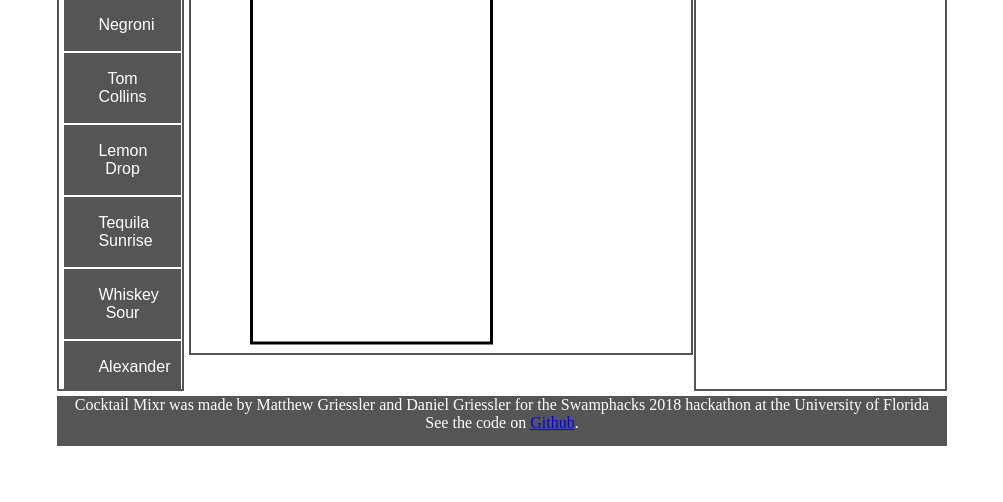
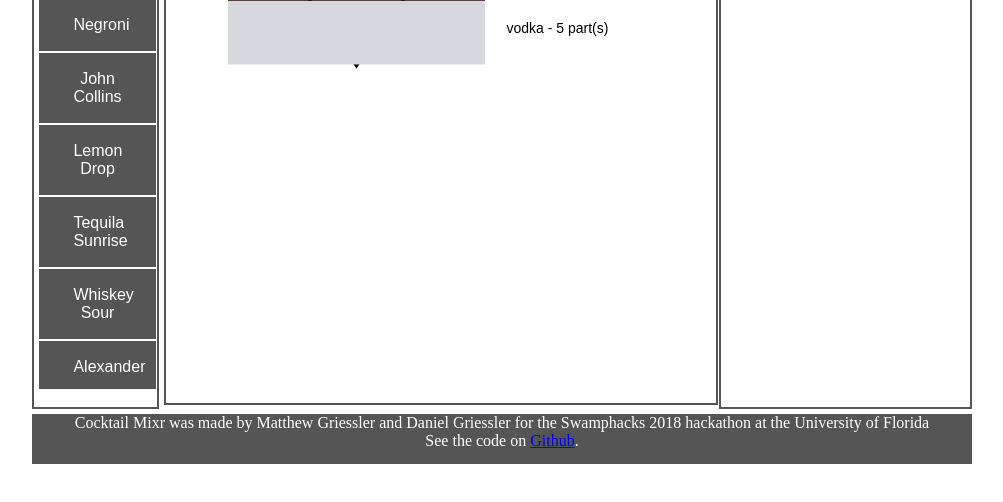
Before and after one commit to mgriessler/cocktailmixxer, a plain HTML site: page index.html in a window 1280 px wide. Both pictures are taken after a click on the button "Lemon Drop". Shown: the part 242-744 px from the top of the page, without its empty margins (138-1141 px from the left). Drawn offline with nearby package versions, Linux system fonts and the light colour scheme.

Commit message:
final polishing

```diff
--- a/css/styles.css
+++ b/css/styles.css
@@ -1,6 +1,6 @@
 .wrapper {
     display: grid;
-    grid-template-columns: auto 10% 500px 20% auto;
+    grid-template-columns: auto 10% 550px 20% auto;
     grid-gap: 5px;
     grid-auto-rows: minmax(50px, auto);
 }
--- a/index.html
+++ b/index.html
@@ -27,7 +27,7 @@
             <div id="drink-list"></div>
         </div>
         <div class="drink-container">
-            <canvas id="drink" width="500px" height="500px"></canvas>
+            <canvas id="drink" width="550px" height="550px"></canvas>
         </div>
         <div class="right-side-bar">
             <div id="prep-instructions-label" class="label" style="display: none;">Preparation Instructions:</div>
--- a/js/drink_manager.js
+++ b/js/drink_manager.js
@@ -18,10 +18,10 @@ function populateDrink(drink) {
     $("#prep-instructions-label").css("display","block");
     $("#links-label").css("display","block");
     reset();
+    drawGlass(drink.glass);
     populateIngredients(drink.ingredients);
     populatePrepInstructions(drink.prep);
     populateLinks(drink.links);
-    drawCollinsGlass();
     populateGarnishes(drink.garnishes);
     if(drink.served == "on the rocks")
         addIce();
@@ -51,11 +51,20 @@ function populateLinks(links) {
 
 function populateGarnishes(garnishes) {
     $.each(garnishes, function(key, garnish) {
-        if(garnish == "slice of lime")
+        if(garnish == "lime slice")
+            addLemon(1);
+        if(garnish == "lemon slice")
             addLemon(0);
-        else if(garnish == "lemon slice")
-            addLemon(1);
-        else if(garnish == "straw")
+        if(garnish == "orange slice")
+            addLemon(2);
+        if(garnish == "lemon spiral")
+            addLemon(0);
+        if(garnish == "straw")
             addStraw();
+        if(garnish == "maraschino cherry")
+            addCherry();
+        if(garnish == "cherry")
+            addCherry();
+
     });
 }
--- a/js/drinks.js
+++ b/js/drinks.js
@@ -14,7 +14,7 @@ var drinks = {"drinks": [
         "glass": "margarita",
         "garnishes": [
             "salt",
-            "slice of lime"
+            "lime slice"
         ],
         "served": "on the rocks",
         "timing": "any"
@@ -33,7 +33,7 @@ var drinks = {"drinks": [
         ],
         "glass": "copper mug",
         "garnishes": [
-            "slice of lime"
+            "lime slice"
         ],
         "served": "on the rocks",
         "timing": "any"
@@ -182,7 +182,7 @@ var drinks = {"drinks": [
         "timing": "before dinner"
     },
     {
-        "name": "Tom Collins",
+        "name": "John Collins",
         "ingredients": [
             { "name": "gin", "part": 3, "cl": 4.5 },
             { "name": "lemon juice", "part": 2, "cl": 3 },
--- a/js/index.js
+++ b/js/index.js
@@ -8,8 +8,8 @@ var c;
 var ctx;
 var ingredColors = {};
 var TOP_PART;
-var CANVAS_WIDTH = 500;
-var CANVAS_HEIGHT = 500;
+var CANVAS_WIDTH = 550;
+var CANVAS_HEIGHT = 550;
 var GLASS = "collins";
 
 //this function is called when the DOM is ready apparently is equivalent to $(document).reday(function(){});
@@ -37,15 +37,20 @@ function colorizeIngredients() {
 	ingredColors["soda water"] = '#E3E4E6';
 	ingredColors["triple sec"] = '#320906';
 	ingredColors["gin"] = '#E0E0E0';
-	ingredColors["lemon juice"] = '#E2A624';
-	ingredColors["simple syrup"] = '#C7752B';
+	ingredColors["lemon juice"] = '#FEF823';
+	ingredColors["simple syrup"] = '#CCCCCC';
 	ingredColors["coca-cola"] = '#66130B';
 	ingredColors["sweet red vermouth"] = '#BE697F';
-	ingredColors["compari"] = '#840000';
+	ingredColors["campari"] = '#840000';
 	ingredColors["grenadine"] = '#E80000';
 	ingredColors["orange juice"] = '#FFB500';
 	ingredColors["cherry"] = '#A60707';
 	ingredColors["ice"] = '#71C4D9';
+    ingredColors["peach schnapps"] = '#E5E5E3';
+    ingredColors["cranberry juice"] = '#D8161F';
+    ingredColors["bourbon"] = '#B15900';
+    ingredColors["cognac"] = '#F8931B';
+    ingredColors["rum"] = '#1B0000';
 }
 
 function drawGlass(nameOfGlass) {
@@ -63,7 +68,7 @@ function drawGlass(nameOfGlass) {
 			drawCocktailGlass();
 			break;
 		case "highball":
-			GLASS = "old fashioned";
+			GLASS = "highball";
 			drawCollinsGlass();
 			break;
 		case "copper mug":
@@ -73,6 +78,7 @@ function drawGlass(nameOfGlass) {
 		case "margarita":
 			GLASS = "margarita";
 			drawCocktailGlass();
+            break;
 		default:
 			GLASS = "collins";
 			drawCollinsGlass();
@@ -261,7 +267,7 @@ function addCherry() {
 	ctx.fillStyle = ingredColors['cherry'];
 	ctx.beginPath();
 	ctx.moveTo(2*(RIGHT_GLASS_X - LEFT_GLASS_X) / 3 + 20, TOP_GLASS_Y + TOP_GAP);
-	ctx.arc(2*(RIGHT_GLASS_X - LEFT_GLASS_X) / 3, TOP_GLASS_Y + TOP_GAP, 20, 0, 2*Math.PI, 0);
+	ctx.arc(2*(RIGHT_GLASS_X - LEFT_GLASS_X) / 3, TOP_GLASS_Y + TOP_GAP, 20, 0, Math.PI, 1);
 	ctx.fill();
 	ctx.fillStyle = 'black';
 }
```
